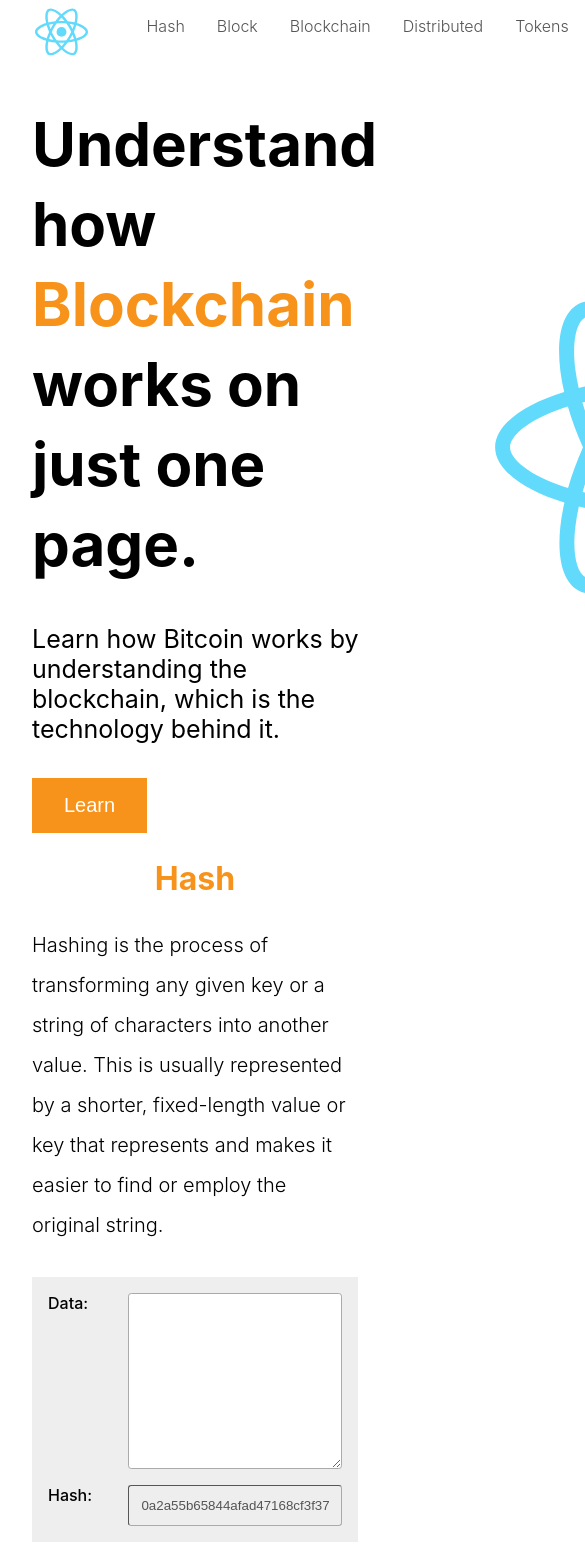
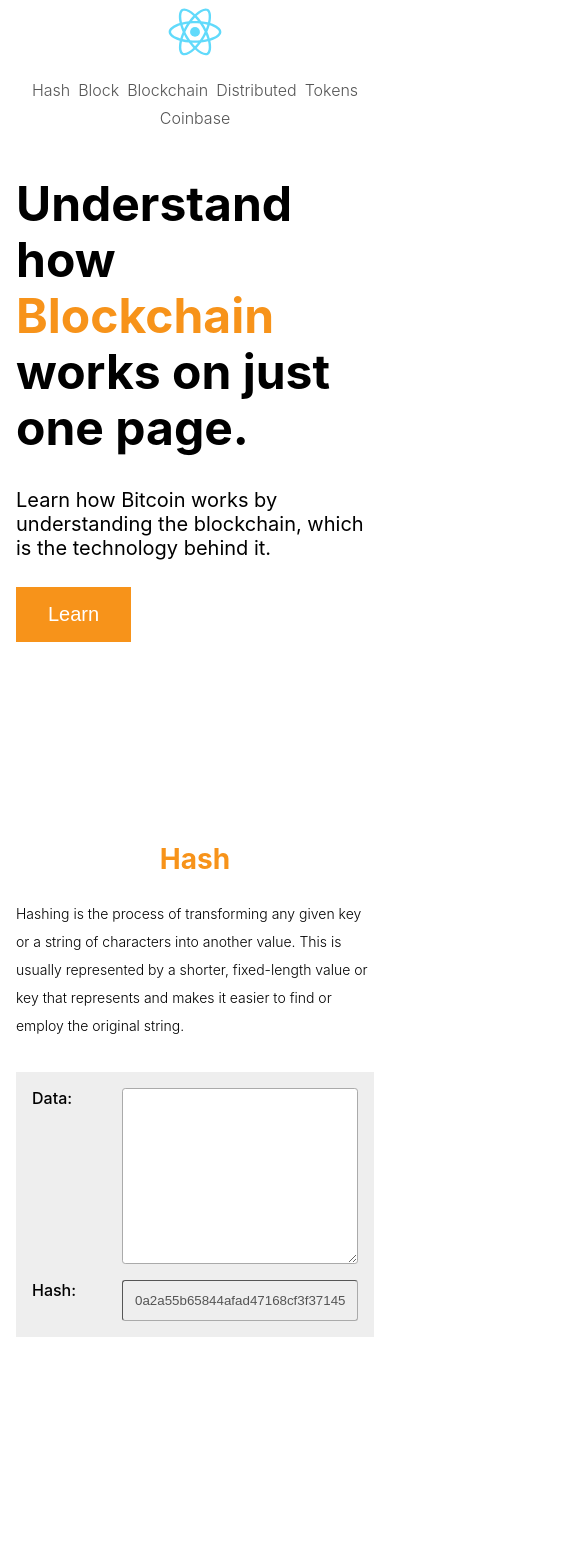
Before and after one commit to glody007/blockchainbasic, a React (Create React App) app: page / in a window 390 px wide. Shown: the top 1545 px of the page, 585 px wide, since content can reach past the window. Built offline with nearby package versions, Linux system fonts and the light colour scheme.

Commit message:
feat: Mobile view.

```diff
--- a/src/App.scss
+++ b/src/App.scss
@@ -52,3 +52,21 @@
   color: white;
   font-size: 20px;
 }
+
+@media only screen and (max-width: 600px) {
+  .App-section {
+    margin: auto;
+    min-height: 80vh;
+    padding: 0 1rem 0 1rem;
+  }
+
+  .Hero {
+    display: flex;
+    justify-content: center;
+    flex-direction: column;
+  }
+
+  .Hero-image {
+    display: none;
+  }
+}
--- a/src/component/Footer.scss
+++ b/src/component/Footer.scss
@@ -54,3 +54,29 @@
 .address {
     color: #F7931A;
 }
+
+@media only screen and (max-width: 600px) {
+    .App-footer__main {
+        min-height: 50vh;
+        margin: auto;
+        padding: 1rem;
+    }
+
+    .App-footer__content {
+        display: flex;
+        flex-direction: column;
+        margin: auto;
+        padding: 0 1rem 0 1rem;
+    }
+
+    .App-footer__items {
+        display: flex;
+        flex-direction: column;
+    }
+
+    p {
+        font-size: 14px;
+        line-height: 28px;
+        font-weight: 300;
+    }
+}
--- a/src/component/header.scss
+++ b/src/component/header.scss
@@ -24,3 +24,20 @@
     color: #F7931A;
   }
 }
+
+@media only screen and (max-width: 600px) {
+  .Header-nav {
+    display: flex;
+    flex-direction: column;
+    margin: 0 1rem 0 1rem;
+  }
+
+  .Header-links {
+    list-style: none;
+    display: flex;
+    justify-content: center;
+    flex-wrap: wrap;
+    gap: .5rem;
+    padding: 0;
+  }
+}
--- a/src/index.css
+++ b/src/index.css
@@ -41,3 +41,36 @@
   line-height: 40px;
   font-weight: 300;
 }
+
+
+@media only screen and (max-width: 600px) {
+  h1 {
+    font-size: 48px;
+    line-height: 56px;
+  }
+
+  h2 {
+    font-size: 28px;
+    font-weight: bold;
+  }
+
+  h3 {
+    font-size: 20px;
+    font-weight: 500;
+  }
+
+  h4 {
+    font-size: 20px;
+    font-weight: 400;
+  }
+
+  .highlited {
+    color: #F7931A;
+  }
+
+  p {
+    font-size: 16px;
+    line-height: 32px;
+    font-weight: 300;
+  }
+}
```
Lines whose indentation alone changed are shown as unchanged.
